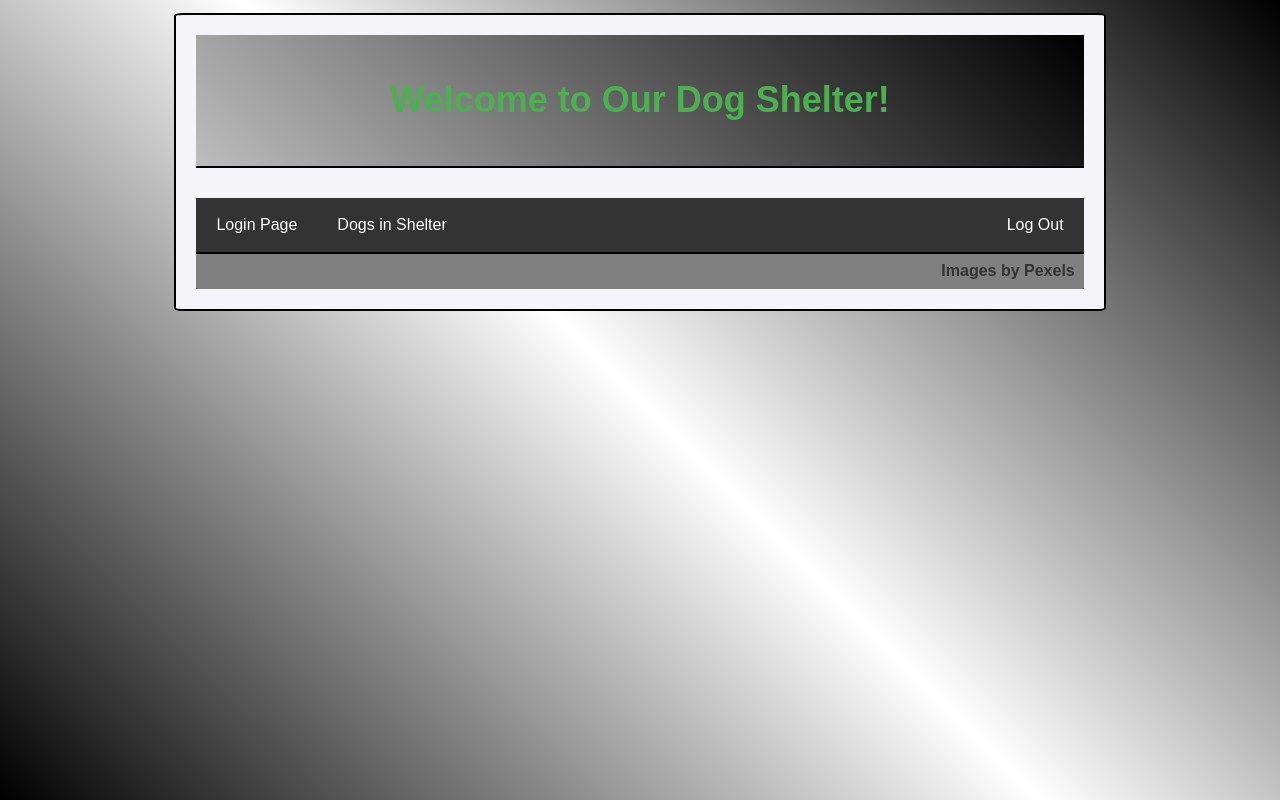
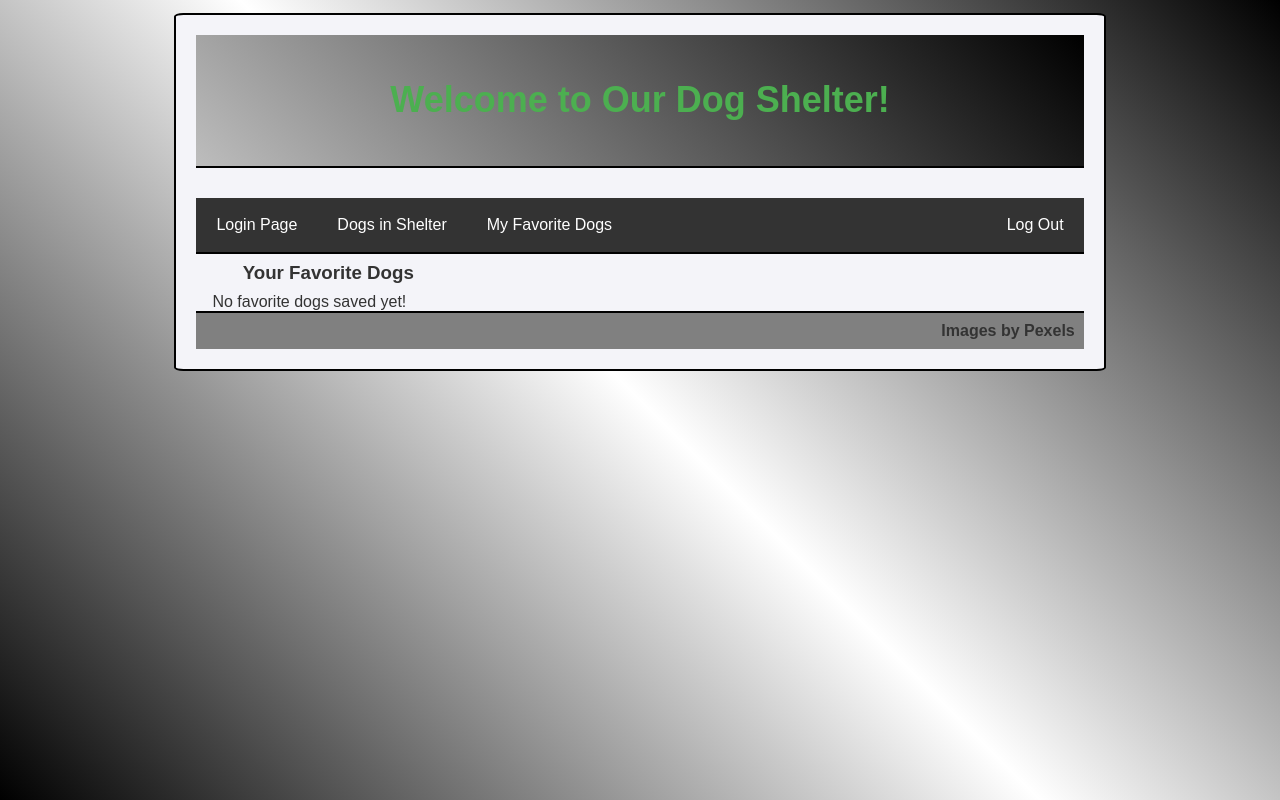
Before and after one commit to 241209-JavaReactAWS/Darren-Ying-Project1, a React (Vite) app: page /favorites in a window 1280 px wide. Built offline with nearby package versions, Linux system fonts and the light colour scheme.

Commit message:
created a context/FavoriteContext.tsx & implemented the functionality for logged in user to add the favorite dog

```diff
--- a/src/App.tsx
+++ b/src/App.tsx
@@ -1,18 +1,21 @@
-import { BrowserRouter, Route, Routes } from 'react-router-dom'
-import './App.css'
-import AdminDashboard from './components/admin/AdminDashboard'
-import Footer from './components/footer/Footer'
-import Header from './components/header/Header'
-import Login from './components/login/Login'
-import Nav from './components/nav/Nav'
-import DogShelter from './components/shelter/DogShelter'
-import AddDog from './components/dog-update/AddDog';
 import React, { createContext, useState } from "react";
-import Logout from "./components/logout/Logout"; // Import the Logout component
+import { BrowserRouter, Routes, Route } from "react-router-dom";
 
+import Header from "./components/header/Header";
+import Nav from "./components/nav/Nav";
+import Footer from "./components/footer/Footer";
 
+import Login from "./components/login/Login";
+import AdminDashboard from "./components/admin/AdminDashboard";
+import AddDog from "./components/dog-update/AddDog";
+import DogShelter from "./components/shelter/DogShelter";
+import FavoriteDogs from "./components/shelter/FavoriteDogs";
+import Logout from "./components/logout/Logout";
 
-// Define the context structure
+import { FavoritesProvider } from "./components/context/FavoriteContext"; // Favorite dogs context
+import "./App.css"; // Global CSS file
+
+// Define the context structure for authentication
 export const authContext = createContext<{
   username: string;
   role: string;
@@ -21,27 +24,46 @@ export const authContext = createContext<{
 } | null>(null);
 
 function App() {
+  // State for authentication (username and role)
   const [username, setUsername] = useState<string>("");
   const [role, setRole] = useState<string>("");
 
   return (
     <>
+      {/* Header Component */}
       <Header />
 
+      {/* Authentication Context */}
       <authContext.Provider value={{ username, role, setUsername, setRole }}>
+        {/* Favorites Provider for global state */}
+        <FavoritesProvider>
           <BrowserRouter>
-          <Nav /> {/* Nav can now access authContext for role-based rendering */}
+            {/* Navigation Bar */}
+            <Nav />
 
+            {/* Define Application Routes */}
             <Routes>
+              {/* Login Page */}
               <Route path="/" element={<Login />} />
+
+              {/* Admin Dashboard */}
               <Route path="/admin" element={<AdminDashboard />} />
               <Route path="/admin/addDog" element={<AddDog />} />
+
+              {/* Dogs Shelter */}
               <Route path="/dogs" element={<DogShelter />} />
-            <Route path="/logout" element={<Logout />} /> {/* Add Logout route */}
+
+              {/* Favorites Page */}
+              <Route path="/favorites" element={<FavoriteDogs />} />
+
+              {/* Logout Page */}
+              <Route path="/logout" element={<Logout />} />
             </Routes>
           </BrowserRouter>
+        </FavoritesProvider>
       </authContext.Provider>
 
+      {/* Footer Component */}
       <Footer />
     </>
   );
--- /dev/null
+++ b/src/components/context/FavoriteContext.tsx
@@ -0,0 +1,46 @@
+import React, { createContext, useState, useContext } from "react";
+
+interface Dog {
+  id: number;
+  name: string;
+  breed: string;
+  status: string;
+  gender: string;
+  image: string;
+}
+
+interface FavoritesContextType {
+  favoriteDogs: Dog[];
+  addFavorite: (dog: Dog) => void;
+  removeFavorite: (dogId: number) => void;
+}
+
+const FavoritesContext = createContext<FavoritesContextType | undefined>(undefined);
+
+export const FavoritesProvider: React.FC<{ children: React.ReactNode }> = ({ children }) => {
+  const [favoriteDogs, setFavoriteDogs] = useState<Dog[]>([]);
+
+  const addFavorite = (dog: Dog) => {
+    if (!favoriteDogs.some((fav) => fav.id === dog.id)) {
+      setFavoriteDogs([...favoriteDogs, dog]);
+    }
+  };
+
+  const removeFavorite = (dogId: number) => {
+    setFavoriteDogs(favoriteDogs.filter((dog) => dog.id !== dogId));
+  };
+
+  return (
+    <FavoritesContext.Provider value={{ favoriteDogs, addFavorite, removeFavorite }}>
+      {children}
+    </FavoritesContext.Provider>
+  );
+};
+
+export const useFavorites = (): FavoritesContextType => {
+  const context = useContext(FavoritesContext);
+  if (!context) {
+    throw new Error("useFavorites must be used within a FavoritesProvider");
+  }
+  return context;
+};
--- a/src/components/nav/Nav.tsx
+++ b/src/components/nav/Nav.tsx
@@ -30,6 +30,11 @@ function Nav() {
           <li>
             <Link to="/dogs">Dogs in Shelter</Link>
           </li>
+          <li>
+            <Link to="/favorites" className="favorites-link">
+              My Favorite Dogs
+            </Link>
+          </li>
           {auth?.role === "ADMIN" && (
             <>
               <li>
--- /dev/null
+++ b/src/components/shelter/FavoriteDogs.tsx
@@ -0,0 +1,61 @@
+import React, { useState } from "react";
+import { useLocation } from "react-router-dom";
+import "./DogShelter.css"; // Reusing the CSS from DogShelter
+
+// Define the Dog type
+interface Dog {
+  id: number;
+  name: string;
+  breed: string;
+  status: string;
+  gender: string;
+  image: string;
+}
+
+function FavoriteDogs() {
+  // Retrieve favorite dogs passed via state from the location
+  const location = useLocation();
+  const initialFavoriteDogs: Dog[] = location.state?.favoriteDogs || [];
+  const [favoriteDogs, setFavoriteDogs] = useState<Dog[]>(initialFavoriteDogs);
+
+  // Handle removing a dog from favorites
+  function removeFromFavorites(dogId: number) {
+    const updatedDogs = favoriteDogs.filter((dog) => dog.id !== dogId);
+    setFavoriteDogs(updatedDogs);
+    alert("Dog removed from favorites!");
+  }
+
+  return (
+    <div>
+      <main>
+        <h3>Your Favorite Dogs</h3>
+        {favoriteDogs.length === 0 ? (
+          <p>No favorite dogs saved yet!</p>
+        ) : (
+          <section className="dog-grid">
+            {favoriteDogs.map((dog) => (
+              <div className="dog-card" key={dog.id}>
+                <img src={dog.image} alt={`Dog ${dog.name}`} />
+                <div className="dog-info">
+                  <h2>Tag Number: #{dog.id}</h2>
+                  <p>Name: {dog.name}</p>
+                  <p>Breed: {dog.breed}</p>
+                  <p>Status: {dog.status}</p>
+                  <p>Gender: {dog.gender}</p>
+                  <button
+                    className="remove-btn"
+                    onClick={() => removeFromFavorites(dog.id)}
+                  >
+                    Remove
+                  </button>
+                </div>
+              </div>
+            ))}
+          </section>
+        )}
+      </main>
+    </div>
+  );
+}
+
+export default FavoriteDogs;
```
Lines whose indentation alone changed are shown as unchanged.
